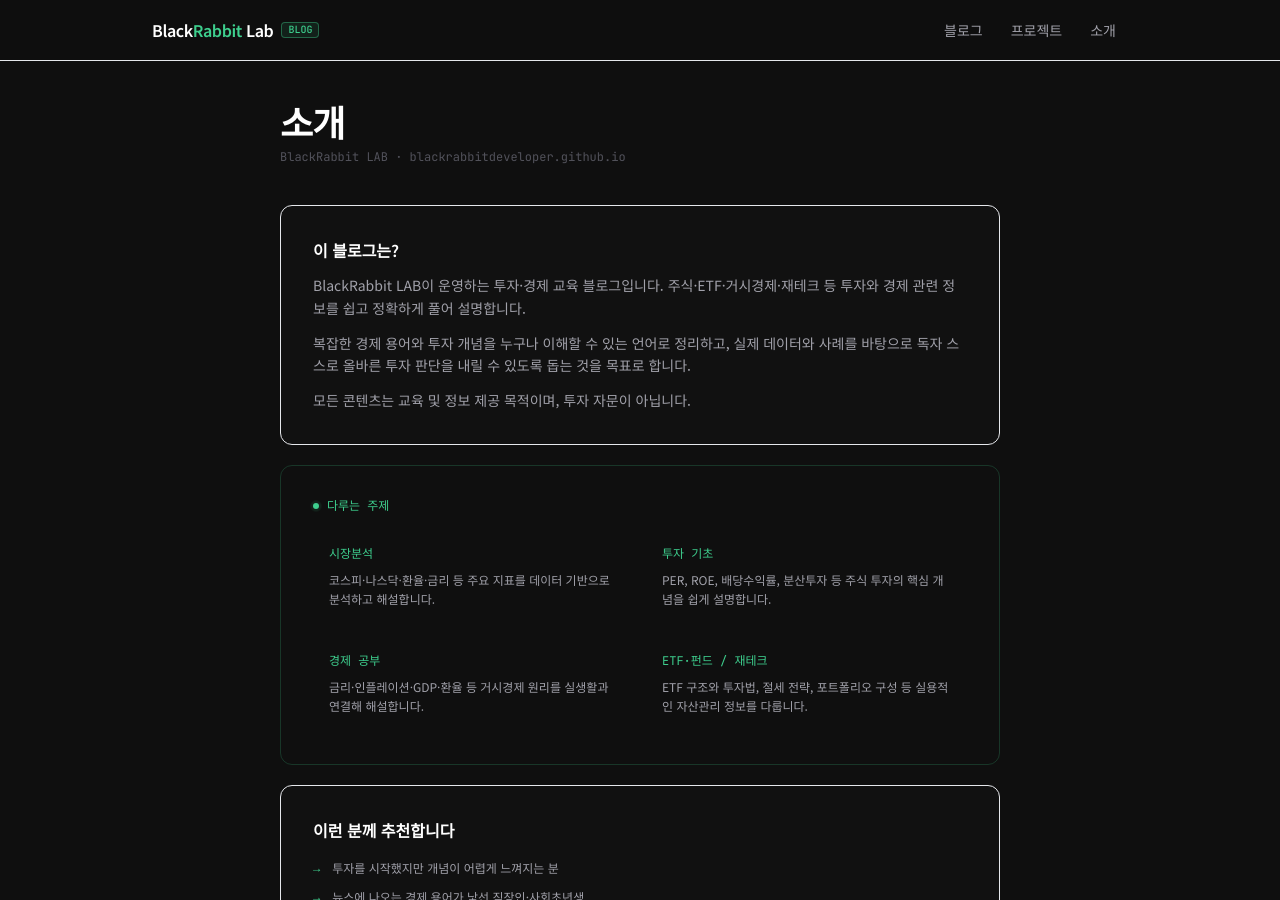
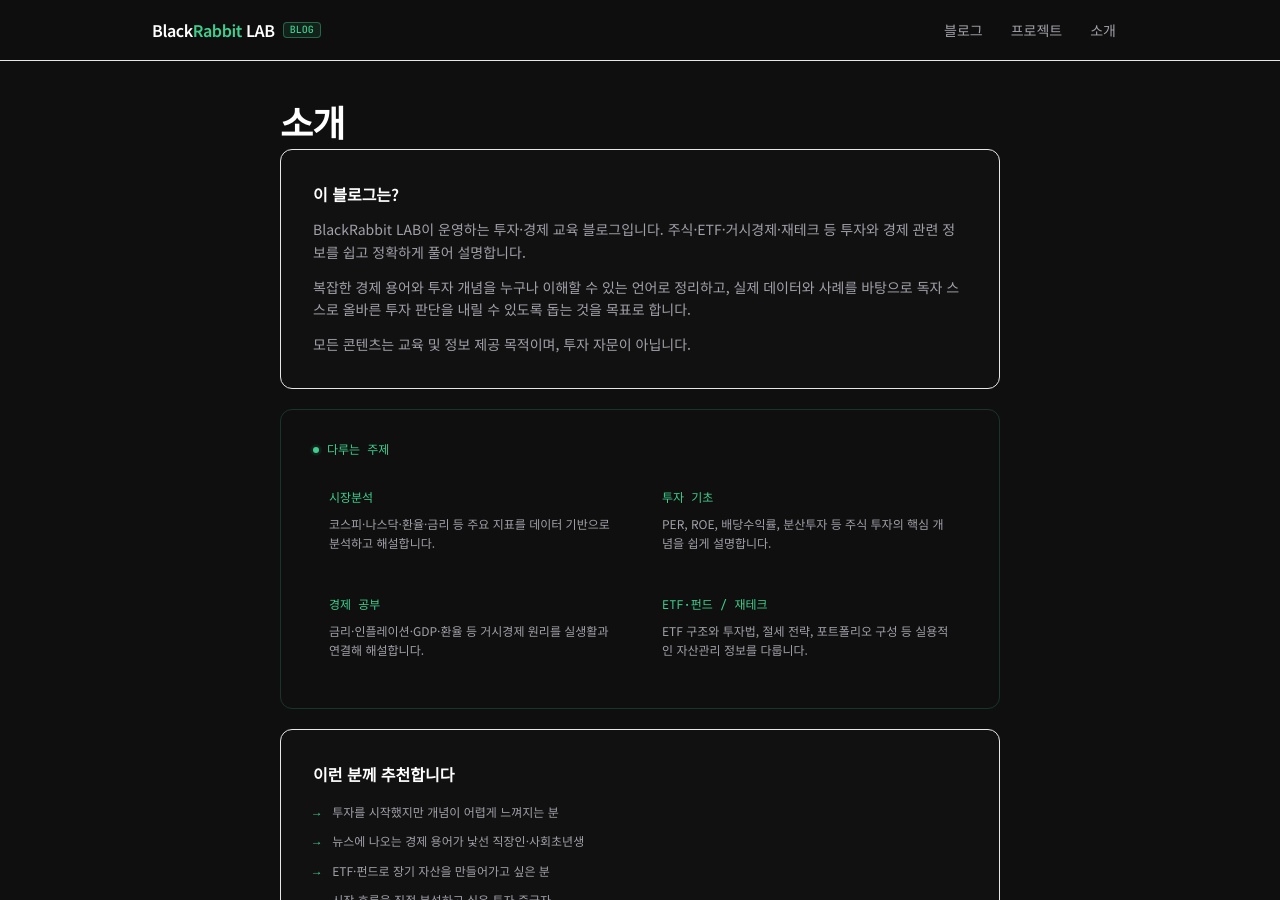
Before and after one commit to blackrabbitDeveloper/blackrabbitdeveloper.github.io, a Jekyll site: the page built from about.md, in a window 1280 px wide and 900 px high. Built offline with Jekyll 4.4.1, drawn with Linux system fonts in a browser that asks for light colours; nearby versions of some CDN libraries.

Commit message:
웹페이지 일부 변경

```diff
--- a/_layouts/default.html
+++ b/_layouts/default.html
@@ -90,7 +90,7 @@
       <!-- Logo -->
       <a href="{{ '/' | relative_url }}" class="flex items-center gap-2 no-underline">
         <span class="text-base font-semibold tracking-tight text-white">
-          Black<span class="text-brand">Rabbit</span> Lab
+          Black<span class="text-brand">Rabbit</span> LAB
         </span>
         <span class="rounded border border-brand/40 bg-brand/10 px-1.5 py-0.5 font-mono text-[10px] font-medium text-brand leading-none">BLOG</span>
       </a>
--- a/_layouts/home.html
+++ b/_layouts/home.html
@@ -12,12 +12,11 @@
         <span class="absolute inline-flex h-full w-full animate-ping rounded-full bg-brand opacity-75"></span>
         <span class="relative inline-flex h-1.5 w-1.5 rounded-full bg-brand"></span>
       </span>
-      BlackRabbit LAB 공식 블로그
+      BlackRabbit LAB 블로그
     </div>
 
     <h1 class="text-4xl font-bold leading-tight tracking-tight text-white sm:text-5xl lg:text-6xl">
       투자·경제 교육 블로그<br class="sm:hidden" />
-      <span class="block mt-2 text-xl sm:text-2xl lg:text-3xl font-mono font-medium text-zinc-500">by Black<span class="text-brand">Rabbit</span> LAB</span>
     </h1>
 
     <p class="mx-auto mt-5 max-w-2xl text-base text-zinc-500 sm:text-lg">
--- a/about.md
+++ b/about.md
@@ -7,7 +7,7 @@
 <div class="mx-auto max-w-3xl px-4 sm:px-6 pt-10 pb-20">
 
   <h1 class="text-3xl font-bold tracking-tight text-white sm:text-4xl mb-2">소개</h1>
-  <p class="font-mono text-xs text-zinc-600 mb-10">BlackRabbit LAB · blackrabbitdeveloper.github.io</p>
+
 
   <!-- What is -->
   <div class="rounded-xl border border-white/8 bg-[#111111] p-6 sm:p-8 mb-5">
```
Also changed, not shown: .claude/settings.local.json.
